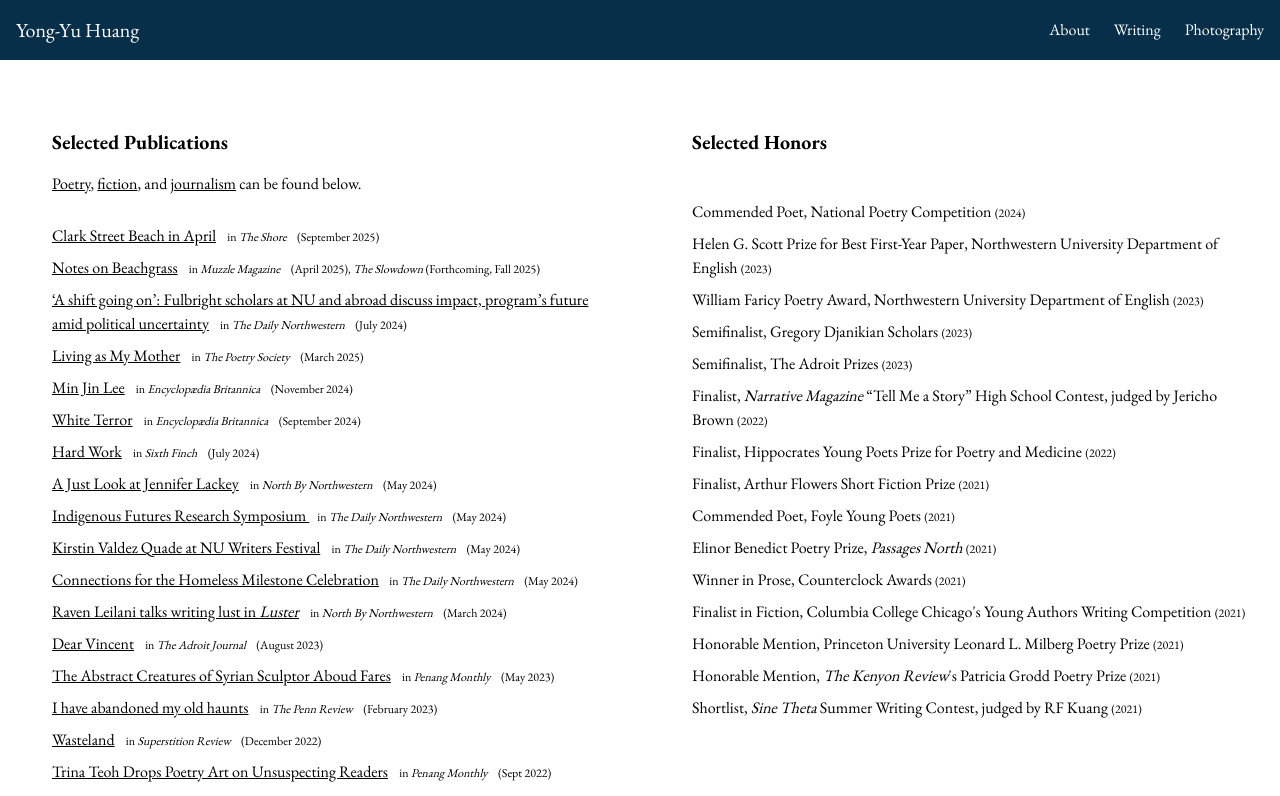
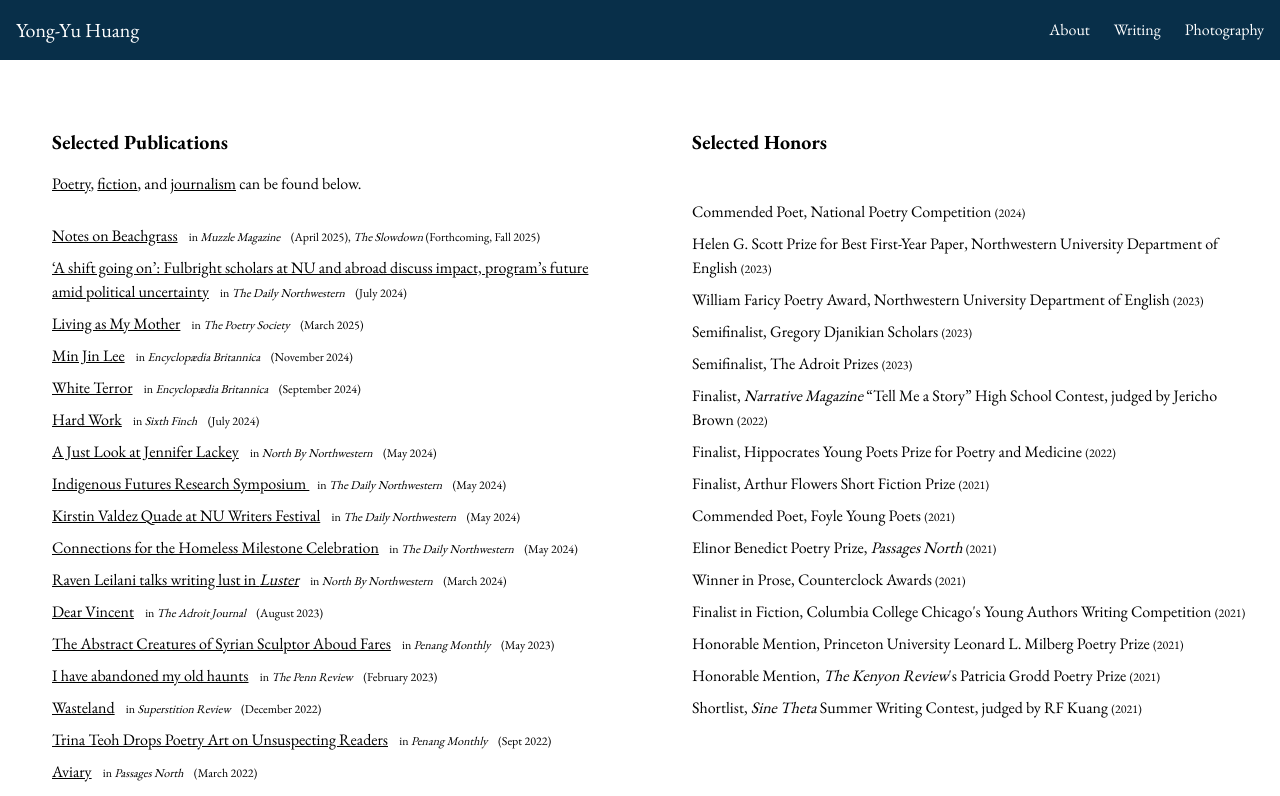
Before and after one commit to yongssh/yongssh.github.io, a Next.js app: page /writing in a window 1280 px wide. Shown: the top 796 px of the page. Built offline with nearby package versions, Linux system fonts and the light colour scheme.

Commit message:
fixed spacing

```diff
--- a/src/app/components/publications.tsx
+++ b/src/app/components/publications.tsx
@@ -16,7 +16,7 @@ const Publications =() => {
         <span className="hover hover-poetry">Poetry</span>, <span className="hover hover-prose">fiction</span>, and  <span className="hover hover-journ">journalism</span> can be found below.</p>
       <br></br>
       <div className={`ml-8`}>
-            <p className={'p-1'}><a className="poetry">Clark Street Beach in April</a> <span className="text-xs p-2">in <em>The Shore</em> </span> <span className="text-xs">(September 2025)</span></p>
+
             <p className={'p-1'}><a className="poetry" href="https://www.muzzlemagazine.com/yong-yu-huang.html">Notes on Beachgrass</a> <span className="text-xs p-2">in <em>Muzzle Magazine</em> </span> <span className="text-xs">(April 2025), <em>The Slowdown</em></span><span className="text-xs"> (Forthcoming, Fall 2025)</span></p>
             <p className={'p-1'}><a className="journ" href="https://dailynorthwestern.com/2025/07/07/top-stories/a-shift-going-on-fulbright-scholars-at-nu-and-abroad-discuss-impact-programs-future-amid-political-uncertainty/">‘A shift going on’: Fulbright scholars at NU and abroad discuss impact, program’s future amid political uncertainty</a> <span className="text-xs p-2">in <em>The Daily Northwestern</em> </span> <span className="text-xs">(July 2024)</span></p>
             <p className={'p-1'}><a className="poetry" href="https://poetrysociety.org.uk/poems/living-as-my-mother/">Living as My Mother</a> <span className="text-xs p-2">in <em>The Poetry Society</em> </span> <span className="text-xs">(March 2025)</span></p>
```
